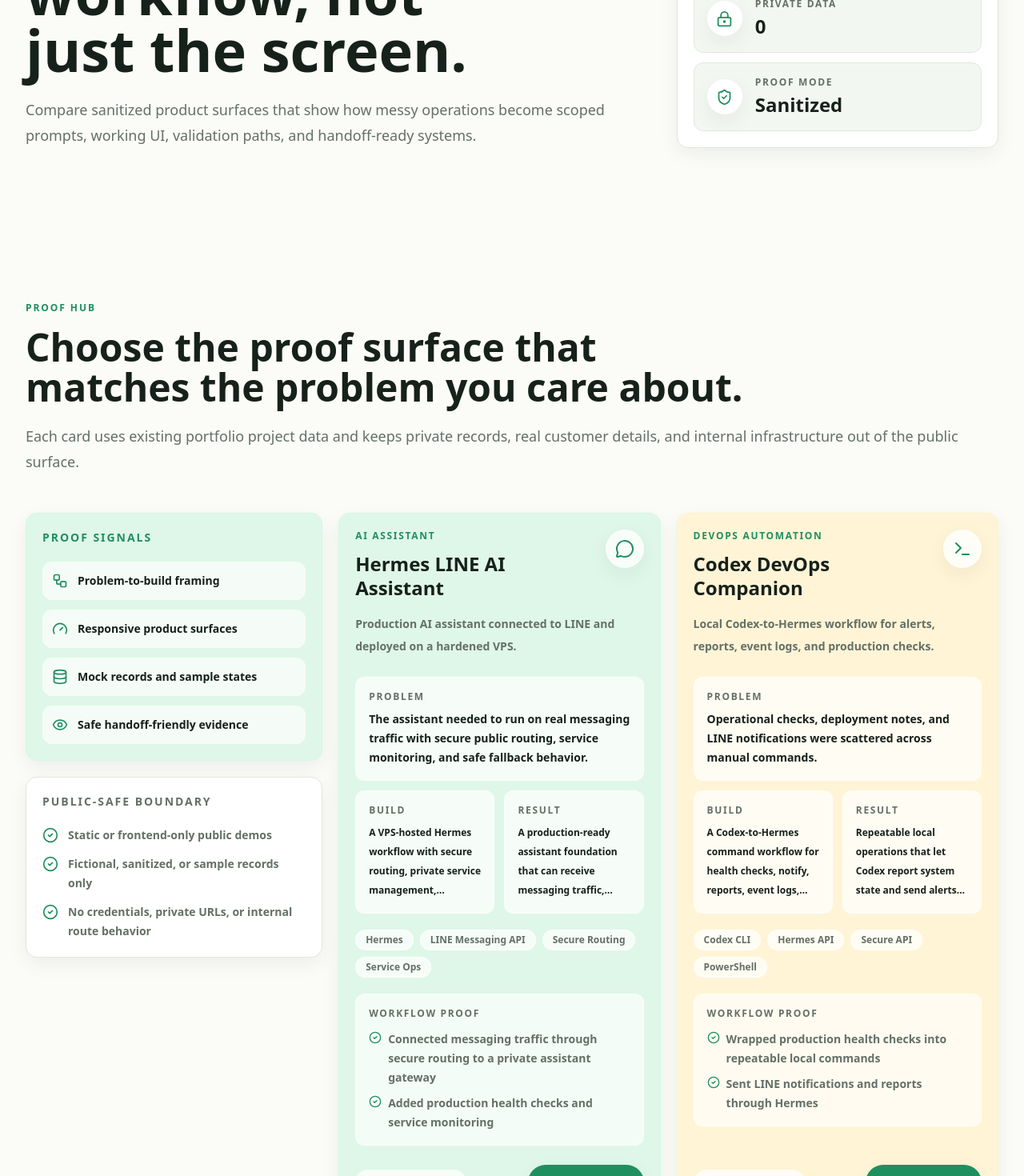
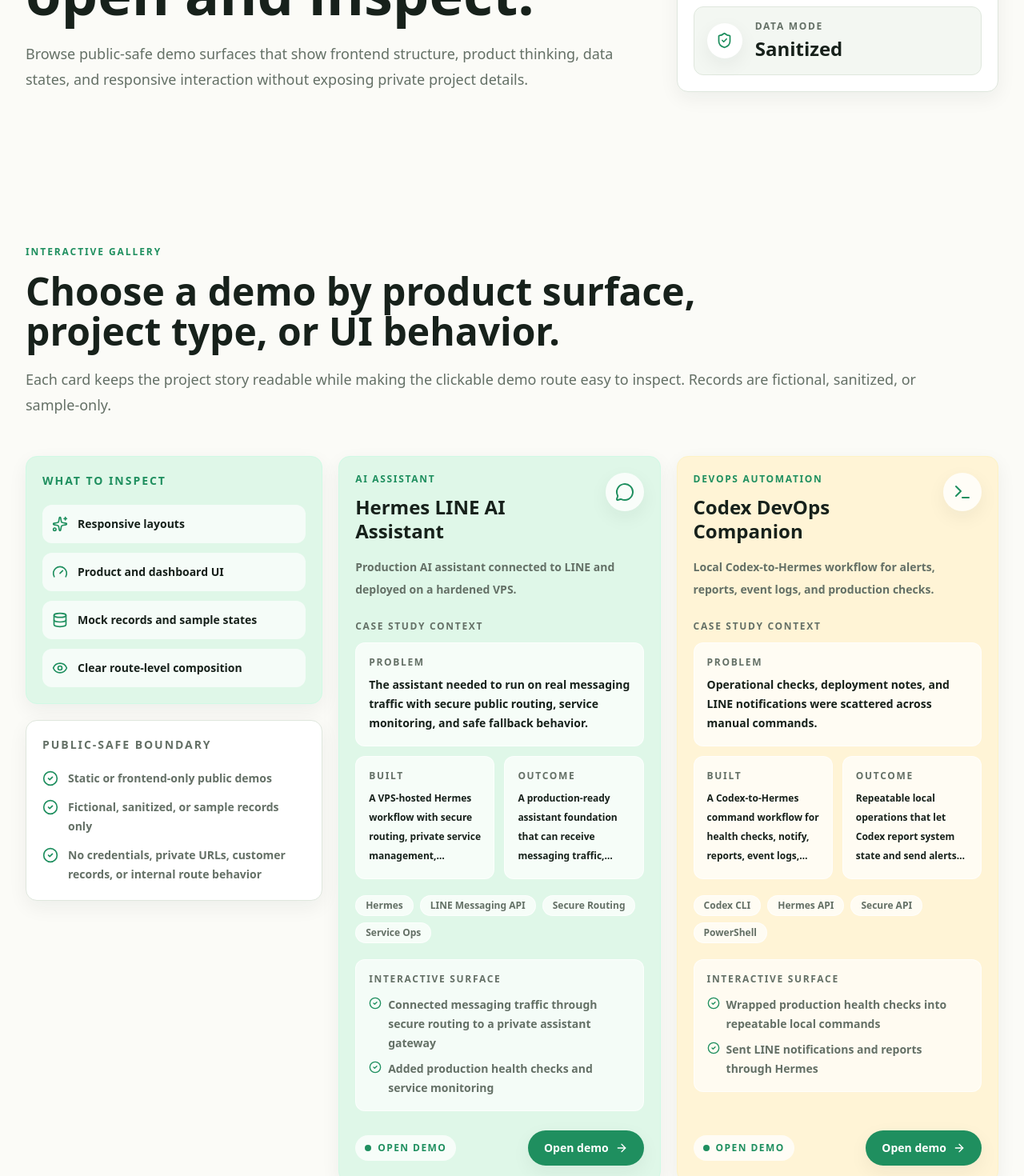
Before and after one commit to Manchinn/Portfolio, a Next.js app: page /demos in a window 1280 px wide. Shown: the part 460-1930 px from the top of the page at 80% size. Built offline with nearby package versions, Linux system fonts and the light colour scheme.

Commit message:
feat: align demos gallery copy

```diff
--- a/src/app/(portfolio)/demos/page.tsx
+++ b/src/app/(portfolio)/demos/page.tsx
@@ -16,7 +16,6 @@
   ShoppingBag,
   Sparkles,
   Terminal,
-  Workflow,
 } from 'lucide-react'
 import { SaasButton, SaasCard, SaasHeader, SaasSection } from '@/components/portfolio-saas/_shared'
 import { projects } from '@/data/portfolio'
@@ -26,95 +25,97 @@
 const demoCopy = {
   en: {
     eyebrow: 'Demo Gallery',
-    title: 'Public-safe demos that prove the workflow, not just the screen.',
+    title: 'Interactive portfolio demos you can open and inspect.',
     intro:
-      'Compare sanitized product surfaces that show how messy operations become scoped prompts, working UI, validation paths, and handoff-ready systems.',
+      'Browse public-safe demo surfaces that show frontend structure, product thinking, data states, and responsive interaction without exposing private project details.',
     back: 'Back to portfolio',
     open: 'Open demo',
-    brief: 'Start a workflow brief',
-    browseLabel: 'Proof hub',
-    browseTitle: 'Choose the proof surface that matches the problem you care about.',
+    brief: 'Start a project inquiry',
+    browseLabel: 'Interactive gallery',
+    browseTitle: 'Choose a demo by product surface, project type, or UI behavior.',
     browseIntro:
-      'Each card uses existing portfolio project data and keeps private records, real customer details, and internal infrastructure out of the public surface.',
-    proofLabel: 'Proof signals',
+      'Each card keeps the project story readable while making the clickable demo route easy to inspect. Records are fictional, sanitized, or sample-only.',
+    proofLabel: 'What to inspect',
     statusLabel: 'Public-safe boundary',
     cardLabels: {
       problem: 'Problem',
-      built: 'Build',
-      result: 'Result',
+      built: 'Built',
+      result: 'Outcome',
       scope: 'Scope',
-      proof: 'Workflow proof',
-      status: 'Public demo',
+      caseStudy: 'Case study context',
+      surface: 'Interactive surface',
+      status: 'Open demo',
     },
     stats: [
-      { label: 'Demo surfaces', value: '6' },
+      { label: 'Demo routes', value: '6' },
       { label: 'Private data', value: '0' },
-      { label: 'Proof mode', value: 'Sanitized' },
+      { label: 'Data mode', value: 'Sanitized' },
     ],
     proofItems: [
-      'Problem-to-build framing',
-      'Responsive product surfaces',
+      'Responsive layouts',
+      'Product and dashboard UI',
       'Mock records and sample states',
-      'Safe handoff-friendly evidence',
+      'Clear route-level composition',
     ],
     statusItems: [
       'Static or frontend-only public demos',
       'Fictional, sanitized, or sample records only',
-      'No credentials, private URLs, or internal route behavior',
+      'No credentials, private URLs, customer records, or internal route behavior',
     ],
-    footerLabel: 'Next step',
-    footerTitle: 'Have a workflow that should become a public-safe demo or production tool?',
+    footerLabel: 'Project inquiry',
+    footerTitle: 'Have a project idea that needs a clear first interface?',
     footerIntro:
-      'Send the problem, constraints, and expected outcome. I will turn it into a scoped build plan with a safe first surface.',
+      'Send the product goal, constraints, and useful sample states. I will turn it into a scoped plan and a safe first surface.',
   },
   th: {
     eyebrow: 'Demo Gallery',
-    title: 'Public-safe demos ที่พิสูจน์ workflow ไม่ใช่แค่หน้าจอ',
+    title: 'Interactive portfolio demos ที่เปิดดูและ inspect ได้',
     intro:
-      'ดูตัวอย่าง product surface ที่ sanitize แล้ว โชว์การเปลี่ยนงานที่ยุ่งให้เป็น scoped prompt, working UI, validation path และระบบที่ส่งต่อได้',
+      'รวม demo surface แบบ public-safe ที่โชว์โครงสร้าง frontend, product thinking, data state และ responsive interaction โดยไม่เปิดรายละเอียด private project',
     back: 'กลับหน้า Portfolio',
     open: 'เปิด Demo',
-    brief: 'เริ่ม Workflow Brief',
-    browseLabel: 'Proof hub',
-    browseTitle: 'เลือก proof surface ที่ตรงกับปัญหาที่อยากดู',
+    brief: 'เริ่ม Project Inquiry',
+    browseLabel: 'Interactive gallery',
+    browseTitle: 'เลือก demo จาก product surface, ประเภทโปรเจกต์ หรือพฤติกรรม UI ที่อยากดู',
     browseIntro:
-      'แต่ละ card ใช้ project data เดิมใน portfolio และไม่เปิด private records, ข้อมูลลูกค้าจริง หรือ internal infrastructure บน public surface',
-    proofLabel: 'Proof signals',
+      'แต่ละ card เก็บ project story ให้อ่านง่าย พร้อมทำให้ route ของ demo ที่คลิกได้ชัดเจน ข้อมูลทั้งหมดเป็น fictional, sanitized หรือ sample-only',
+    proofLabel: 'สิ่งที่ควร inspect',
     statusLabel: 'Public-safe boundary',
     cardLabels: {
       problem: 'Problem',
-      built: 'Build',
-      result: 'Result',
+      built: 'Built',
+      result: 'Outcome',
       scope: 'Scope',
-      proof: 'Workflow proof',
-      status: 'Public demo',
+      caseStudy: 'Case study context',
+      surface: 'Interactive surface',
+      status: 'Open demo',
     },
     stats: [
-      { label: 'Demo surfaces', value: '6' },
+      { label: 'Demo routes', value: '6' },
       { label: 'Private data', value: '0' },
-      { label: 'Proof mode', value: 'Sanitized' },
+      { label: 'Data mode', value: 'Sanitized' },
     ],
     proofItems: [
-      'Frame จาก problem ไป build',
-      'Product surface ที่ responsive',
+      'Responsive layouts',
+      'Product และ dashboard UI',
       'Mock records และ sample states',
-      'หลักฐานที่ safe และส่งต่องานได้',
+      'Route-level composition ที่ชัดเจน',
     ],
     statusItems: [
       'Static หรือ frontend-only public demos',
       'ใช้ข้อมูล fictional, sanitized หรือ sample records เท่านั้น',
-      'ไม่มี credentials, private URLs หรือ internal route behavior',
+      'ไม่มี credentials, private URLs, customer records หรือ internal route behavior',
     ],
-    footerLabel: 'Next step',
-    footerTitle: 'มี workflow ที่ควรทำเป็น public-safe demo หรือ production tool ไหม?',
+    footerLabel: 'Project inquiry',
+    footerTitle: 'มีไอเดียโปรเจกต์ที่ควรเริ่มจาก interface ที่ชัดเจนไหม?',
     footerIntro:
-      'ส่ง problem, constraints และ outcome ที่ต้องการ แล้วผมจะช่วย scope เป็น build plan พร้อม safe first surface',
+      'ส่ง product goal, constraints และ sample states ที่ควรมี แล้วผมจะช่วย scope เป็น plan และ safe first surface',
   },
 }
 
 const demoIcons = [MessageCircle, Terminal, Bot, LayoutDashboard, ShoppingBag, Sparkles]
 const statIcons = [Grid3X3, LockKeyhole, ShieldCheck]
-const proofIcons = [Workflow, Gauge, Database, Eye]
+const proofIcons = [Sparkles, Gauge, Database, Eye]
 const cardTones = ['mint', 'cream', 'lilac', 'coral', 'default', 'mint'] as const
 
 export default function DemosPage() {
@@ -212,6 +213,7 @@
 
                   {project.caseStudy && (
                     <div className="mt-6 grid gap-3">
+                      <p className="text-xs font-black uppercase tracking-[0.14em] text-saas-muted">{copy.cardLabels.caseStudy}</p>
                       <ProofBlock label={copy.cardLabels.problem} value={project.caseStudy.problem} featured />
                       <div className="grid gap-3 sm:grid-cols-2">
                         <ProofBlock label={copy.cardLabels.built} value={project.caseStudy.built} />
@@ -229,7 +231,7 @@
                   </div>
 
                   <div className="mt-5 rounded-[12px] border border-white/70 bg-white/65 p-4">
-                    <p className="text-xs font-black uppercase tracking-[0.14em] text-saas-muted">{copy.cardLabels.proof}</p>
+                    <p className="text-xs font-black uppercase tracking-[0.14em] text-saas-muted">{copy.cardLabels.surface}</p>
                     <div className="mt-3 grid gap-2">
                       {project.highlights.slice(0, 2).map((highlight) => (
                         <div key={highlight} className="flex gap-2 text-sm font-semibold leading-6 text-saas-muted">
```
